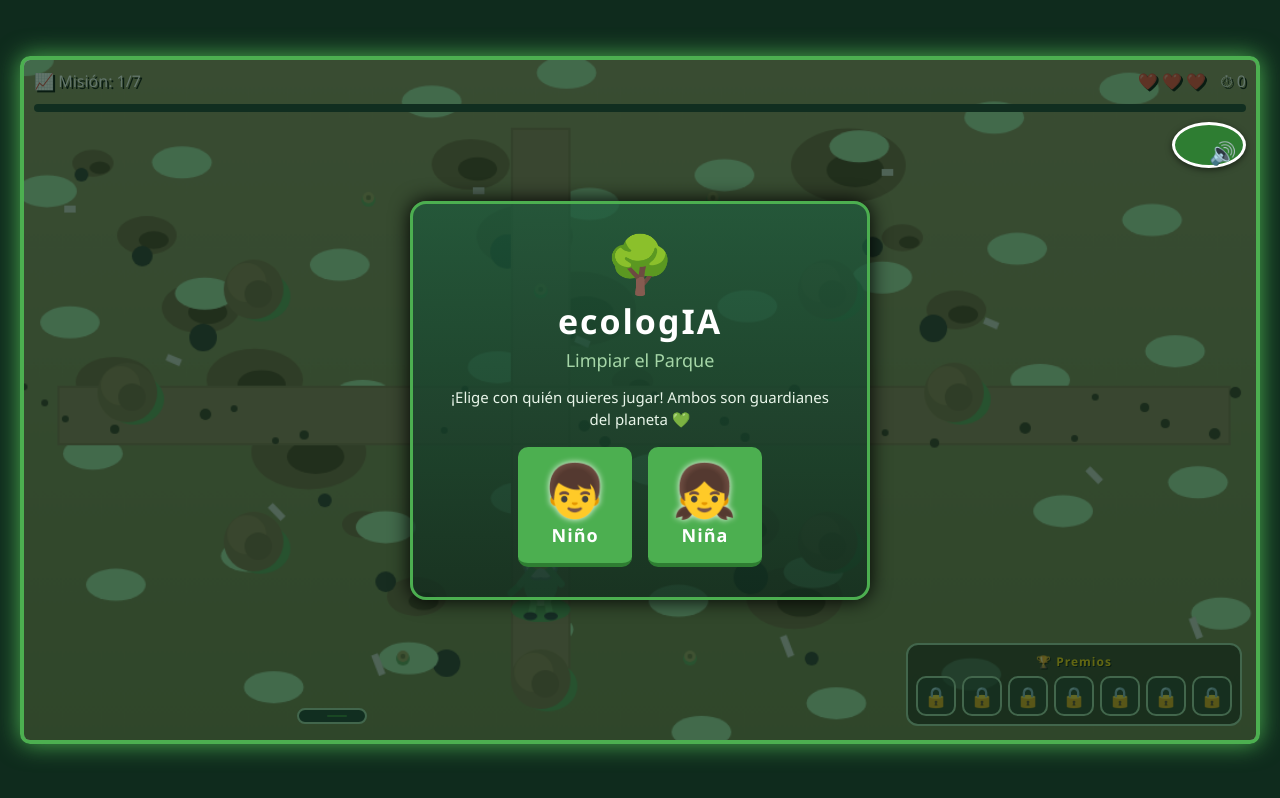
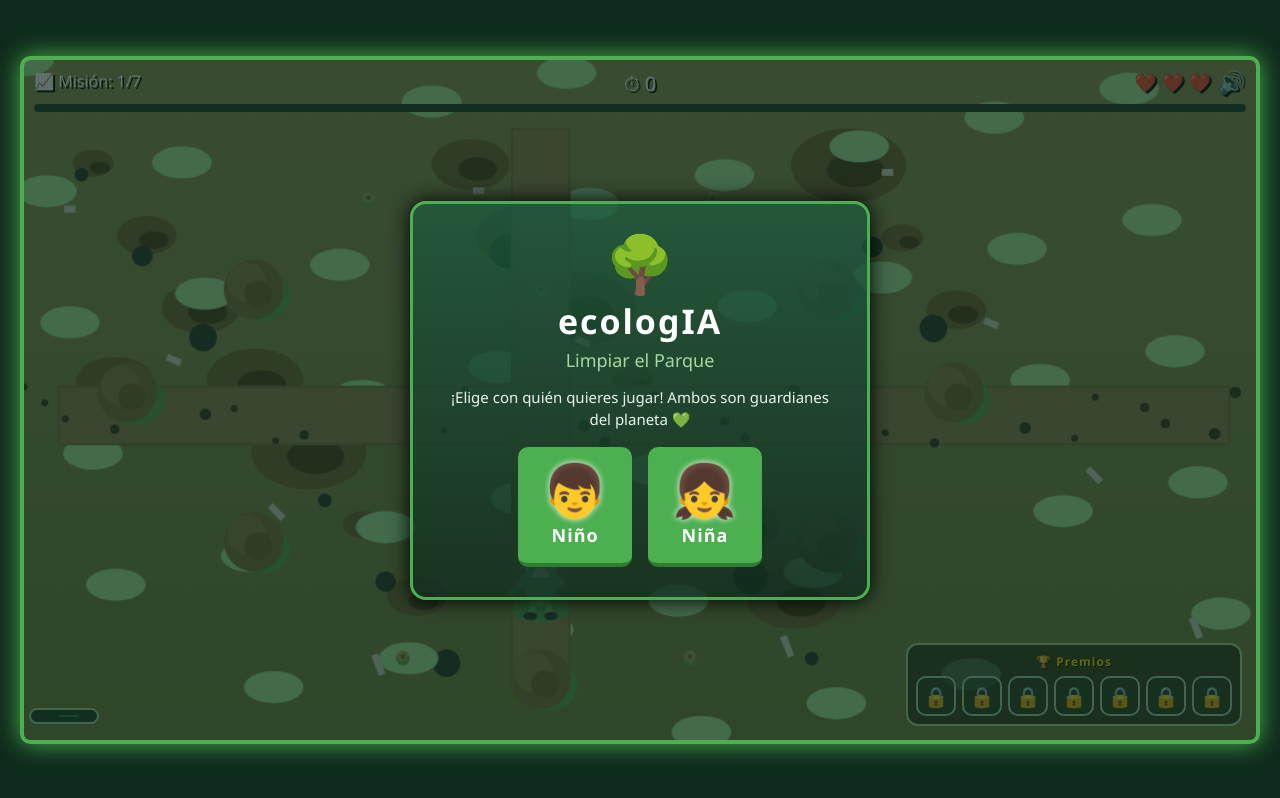
Before and after one commit to antonellaavalosc-ux/ecologIA, a plain HTML site: page ecologIA-juego.html in a window 1280 px wide. Drawn offline with Linux system fonts and the light colour scheme; animation ran at ten frames a second.

Commit message:
Ajustes UI: banner mision a la izquierda, timer centrado arriba, corazones mas grandes, volumen junto a corazones, sin fondo verde, intro misión 5 segundos, corrección ortográfica

```diff
--- a/ecologIA-juego.html
+++ b/ecologIA-juego.html
@@ -15,22 +15,32 @@
 
         #musicBtn {
             position: absolute;
-            top: 62px;
+            top: 10px;
             right: 10px;
-            z-index: 30;
-            width: 46px;
-            height: 46px;
-            border-radius: 50%;
-            border: 3px solid #ffffff;
-            background: #2e7d32;
+            background: transparent;
+            border: none;
             color: #fff;
             font-size: 22px;
             cursor: pointer;
-            box-shadow: 0 2px 6px rgba(0, 0, 0, 0.5);
+            text-shadow: 2px 2px 0 #000;
+            padding: 0;
+            line-height: 1;
+            z-index: 11;
         }
 
         #musicBtn:hover {
-            background: #388e3c;
+            opacity: 0.8;
+        }
+
+        #livesDisplay {
+            position: absolute;
+            top: 10px;
+            right: 45px;
+            color: white;
+            font-size: 18px;
+            text-shadow: 2px 2px 0 #000;
+            pointer-events: none;
+            z-index: 10;
         }
 
         #replayBtn {
@@ -112,8 +122,16 @@
             margin-right: 18px;
         }
 
-        #ui .right span {
-            margin-left: 10px;
+        #timerDisplay {
+            position: absolute;
+            top: 10px;
+            left: 50%;
+            transform: translateX(-50%);
+            color: white;
+            font-size: 20px;
+            text-shadow: 2px 2px 0 #000;
+            pointer-events: none;
+            z-index: 10;
         }
 
         #progressBar {
@@ -144,8 +162,7 @@
         #missionBanner {
             position: absolute;
             bottom: 16px;
-            left: 25%;
-            transform: translateX(-50%);
+            left: 5px;
             background: #163527;
             border: 2px solid #a5d6a7;
             border-radius: 20px;
@@ -590,23 +607,22 @@
     <div id="gameContainer">
         <canvas id="gameCanvas"></canvas>
 
-        <button id="musicBtn" title="Música de fondo">🔊</button>
-
         <button id="replayBtn" class="hidden">🔄 Volver a jugar</button>
 
         <div id="ui">
             <div class="left">
                 <span id="levelDisplay">📈 Nivel: 1</span>
             </div>
-            <div class="right">
-                <span id="livesDisplay">❤️ ❤️ ❤️</span>
-                <span id="timerDisplay">⏱ 45</span>
-            </div>
         </div>
+
+        <button id="musicBtn" title="Música de fondo">🔊</button>
+        <span id="livesDisplay">❤️ ❤️ ❤️</span>
 
         <div id="progressBar">
             <div id="progressFill"></div>
         </div>
+
+        <div id="timerDisplay">⏱ 45</div>
 
         <div id="missionBanner">
             <span id="missionText"></span>
@@ -732,7 +748,7 @@
             const FLOWERS = [[300, 120], [600, 120], [330, 520], [580, 520], [450, 200], [450, 440]];
 
             const ITEMS = [
-                { emoji: '🥛', cat: 'descartable', fact: 'Gracias a la invensión de los vasos de plastico logra evitar contagios, al no compartir tazas.' },
+                { emoji: '🥛', cat: 'descartable', fact: 'Gracias a la invención de los vasos de plastico logra evitar contagios, al no compartir tazas.' },
                 { emoji: '🥕', cat: 'organico', fact: 'La composta hecha con restos orgánicos enriquece el suelo.' },
                 { emoji: '🧴', cat: 'plastico', fact: 'Una botella de plástico tarda hasta 500 años en degradarse.' },
                 { emoji: '🛍️', cat: 'plastico', fact: 'Cada año terminan en el mar 8 millones de toneladas de plástico.' },
@@ -1116,7 +1132,7 @@
                 if (!keepPos) spawnAllItems();
                 state.roundFacts = [];
                 state.running = false;
-                state.missionIntro = { text: m.name, icon: m.icon, timer: 3 };
+                state.missionIntro = { text: m.name, icon: m.icon, timer: 5 };
                 updateHUD();
             }
 
```
